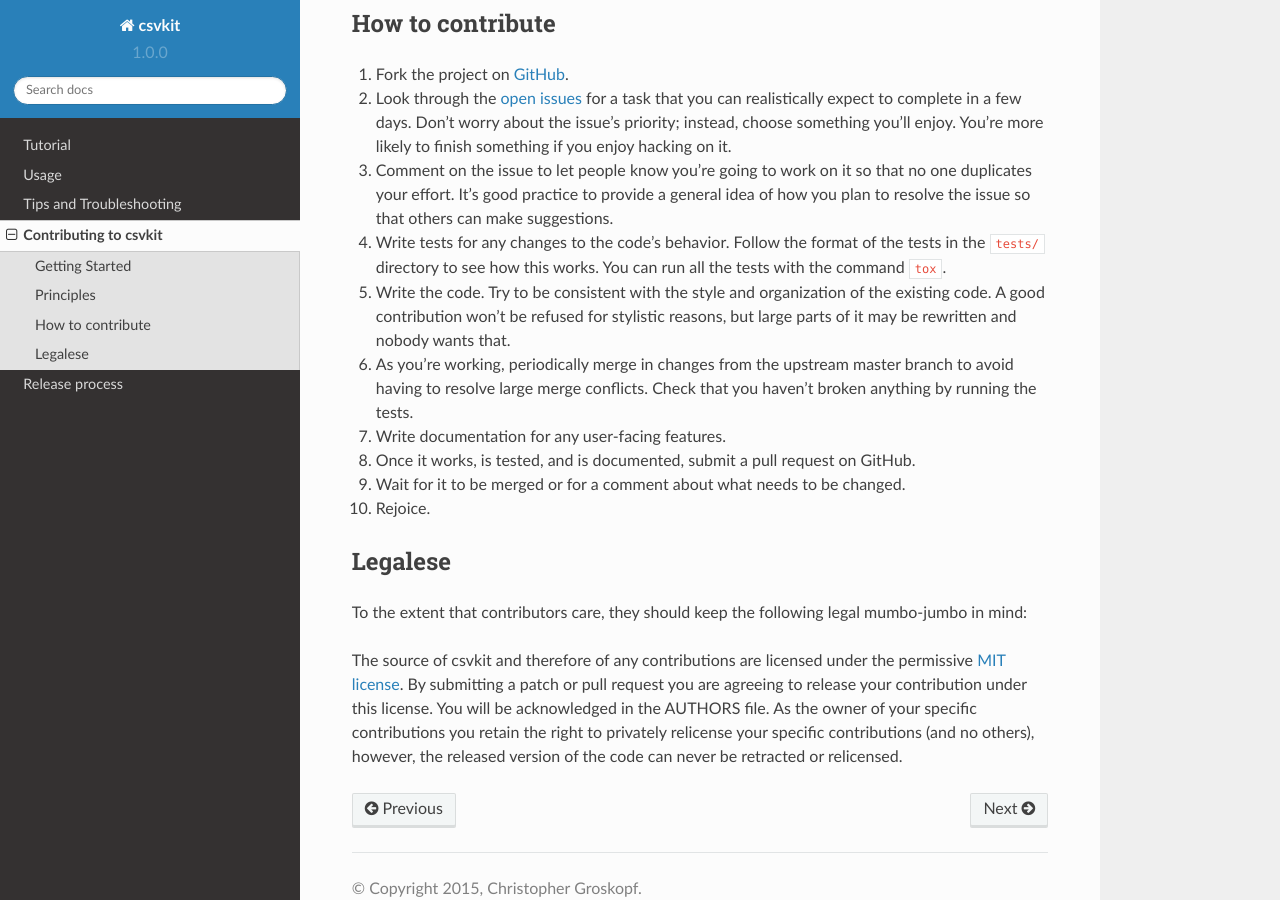
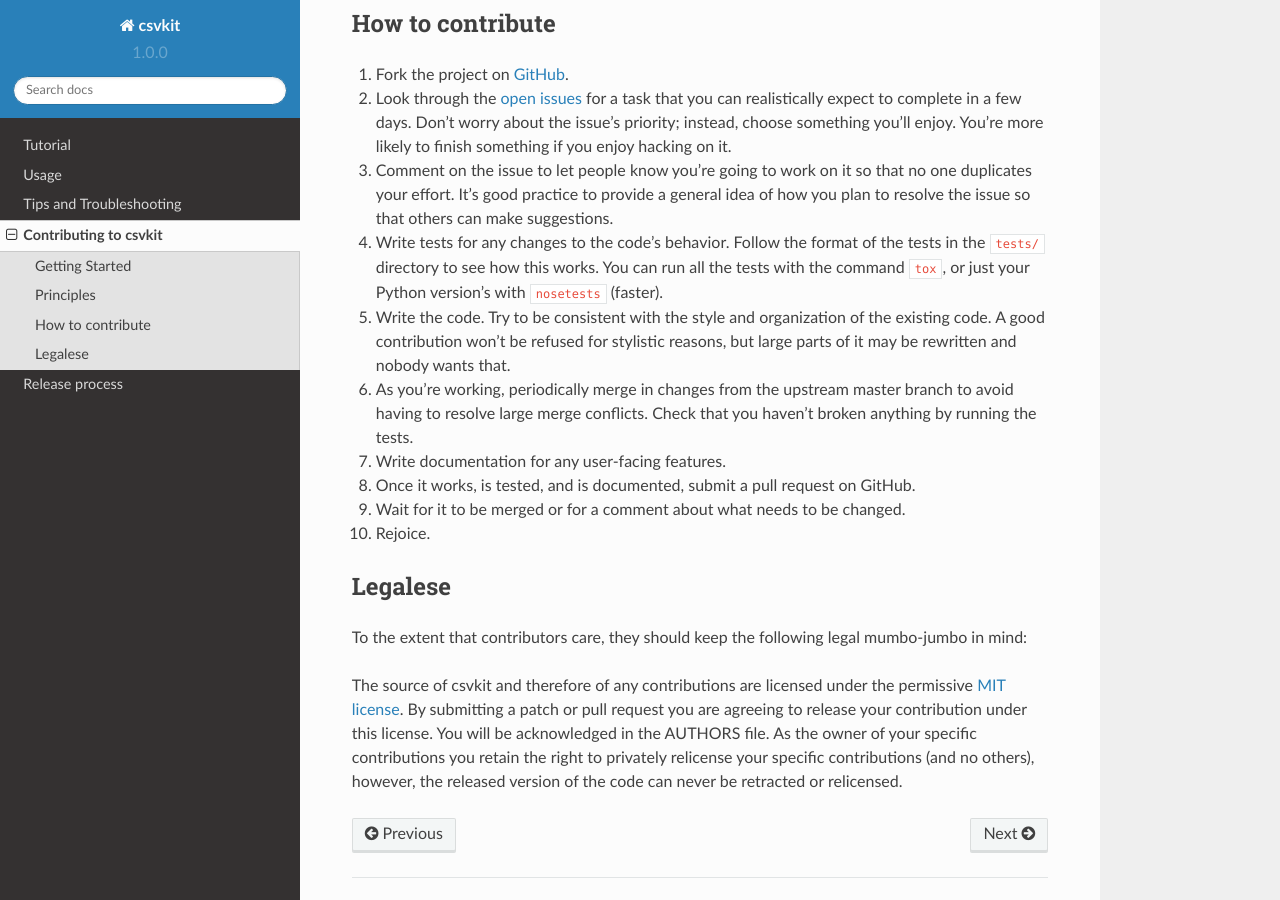
Before and after one commit to wireservice/csvkit, a Sphinx documentation site: the page built from docs/contributing.rst, in a window 1280 px wide and 900 px high, scrolled down 1068 px. Built offline with Sphinx 7.4.7 and the Read the Docs theme 2.0.0, drawn with Linux system fonts in a browser that asks for light colours.

Commit message:
Mention nosetests in developer docs

```diff
--- a/docs/contributing.rst
+++ b/docs/contributing.rst
@@ -47,7 +47,7 @@
 #. Fork the project on `GitHub <https://github.com/onyxfish/csvkit>`_.
 #. Look through the `open issues <https://github.com/onyxfish/csvkit/issues>`_ for a task that you can realistically expect to complete in a few days. Don't worry about the issue's priority; instead, choose something you'll enjoy. You're more likely to finish something if you enjoy hacking on it.
 #. Comment on the issue to let people know you're going to work on it so that no one duplicates your effort. It's good practice to provide a general idea of how you plan to resolve the issue so that others can make suggestions.
-#. Write tests for any changes to the code's behavior. Follow the format of the tests in the ``tests/`` directory to see how this works. You can run all the tests with the command ``tox``.
+#. Write tests for any changes to the code's behavior. Follow the format of the tests in the ``tests/`` directory to see how this works. You can run all the tests with the command ``tox``, or just your Python version's with ``nosetests`` (faster).
 #. Write the code. Try to be consistent with the style and organization of the existing code. A good contribution won't be refused for stylistic reasons, but large parts of it may be rewritten and nobody wants that.
 #. As you're working, periodically merge in changes from the upstream master branch to avoid having to resolve large merge conflicts. Check that you haven't broken anything by running the tests.
 #. Write documentation for any user-facing features.
```
